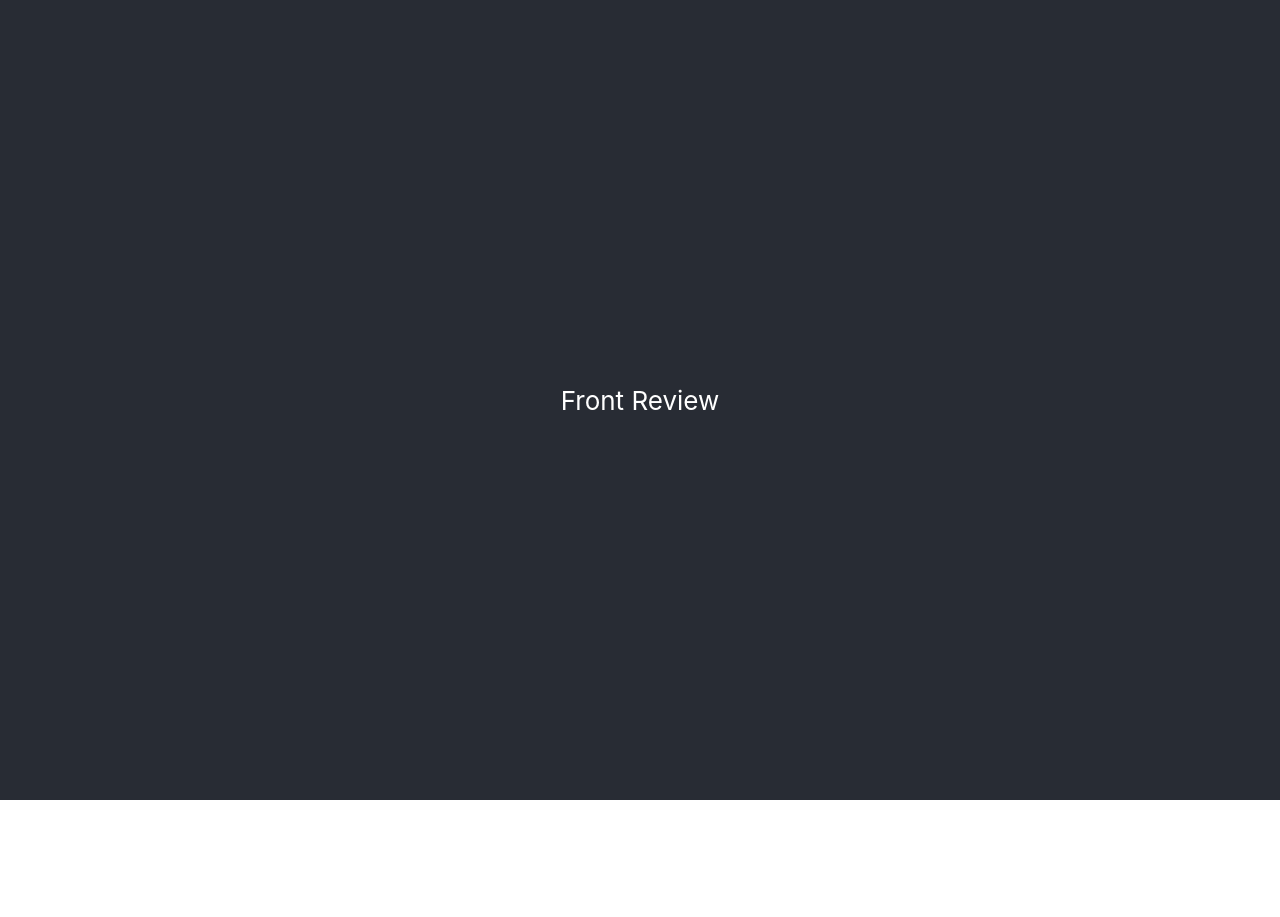
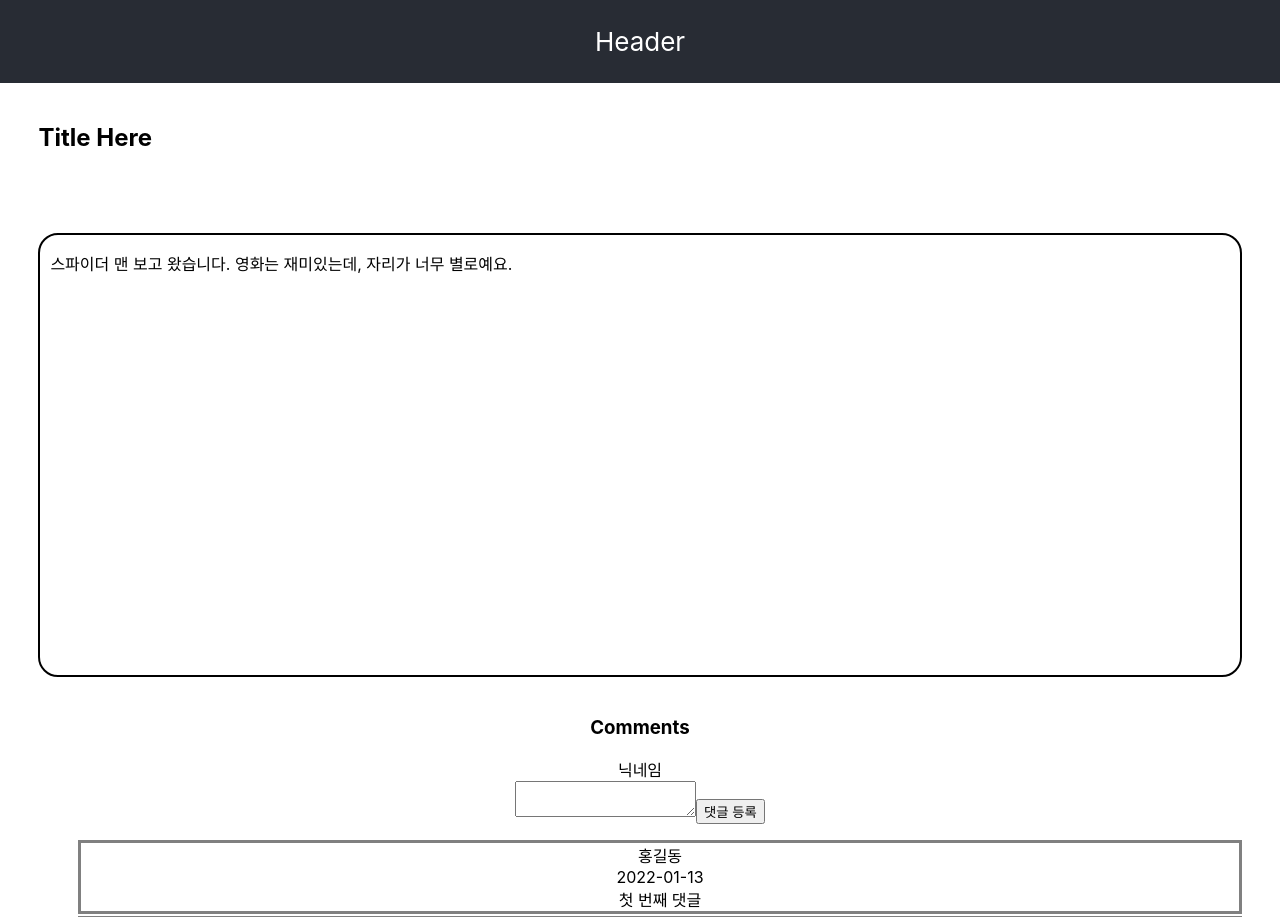
Before and after one commit to JeongIn37/SightBySight, a React (Create React App) app: page / in a window 1280 px wide. Shown: the top 917 px of the page. Before the commit the page ends 800 px from the top, so only its background shows below. Built offline with nearby package versions, Linux system fonts and the light colour scheme.

Commit message:
Add: review page layout

```diff
--- a/src/App.css
+++ b/src/App.css
@@ -15,7 +15,8 @@
 
 .App-header {
   background-color: #282c34;
-  min-height: 100vh;
+  /*min-height: 100vh;*/
+  height: 3%;
   display: flex;
   flex-direction: column;
   align-items: center;
--- a/src/App.js
+++ b/src/App.js
@@ -1,15 +1,21 @@
 import logo from './logo.svg';
 import './App.css';
+import { Review } from './review/index.js'
+
 
 function App() {
   return (
     <div className="App">
       <header className="App-header">
         <p>
-          Front Review
+          Header
         </p>
 
       </header>
+
+      <div>
+        <Review />
+      </div>
     </div>
   );
 }
--- /dev/null
+++ b/src/review/ReviewMain.js
@@ -0,0 +1,74 @@
+import React, {Component} from 'react';
+import './reviewMain.css';
+import SingleComment from './SingleComment';
+
+class ReviewMain extends Component{
+    constructor(props){
+        super(props);
+        this.state = {
+            comments: [
+                {
+                    uuid: 1,
+                    writer: "홍길동",
+                    date: "2022-01-13",
+                    content: "첫 번째 댓글"
+                },
+                {
+                    uuid: 2,
+                    writer: "크로플",
+                    date: "2022-01-14",
+                    content: "크로플 먹고 싶어요"
+                }
+            ]
+        }
+
+        this.addComment = this.addComment.bind(this);
+    }
+
+    addComment(){
+        let value = document.querySelector('#newComment').value;
+        this.setState({comments: [...this.state.comments, {
+            uuid: this.state.comments.length + 1,
+            writer: '사용자 닉네임',
+            date: new Date().toISOString().slice(0,10),
+            content: value
+        }]})
+    }
+
+    render(){
+
+        return (
+            <div className='ReviewMain'>
+                <br/>
+                <div className='ReviewTitle'>
+                    <h2>Title Here</h2>
+                </div>
+                <br/>
+                <div className='ReviewParagraph'>
+                    <p>스파이더 맨 보고 왔습니다. 영화는 재미있는데, 자리가 너무 별로예요.</p>
+                </div>
+                <br/>
+                <h3>Comments</h3>
+                <div className='ReviewComments'>
+                    <div>
+                        <div>닉네임</div>
+                        <div id='wirteComment'>
+                            <textarea id='newComment'></textarea>
+                            <button id='addComment' onClick={this.addComment}>댓글 등록</button>
+                        </div>
+                        <ul id='commentList'>
+                            {
+                                this.state.comments.map(comment => {
+                                    return <SingleComment key={comment.uuid} comment={comment}/>
+                                })
+                            }
+
+                        </ul>
+                    </div>
+                </div>
+            </div>
+        )
+    }
+}
+
+export default ReviewMain;
--- /dev/null
+++ b/src/review/SingleComment.js
@@ -0,0 +1,11 @@
+import React from "react";
+
+export default function SingleComment({comment}){
+    return(
+        <div className='comment'>
+            <div className='writer'>{comment.writer}</div>
+            <div className='date'>{comment.date}</div>
+            <div className='content'>{comment.content}</div>
+        </div>
+    )
+}
--- /dev/null
+++ b/src/review/index.js
@@ -0,0 +1 @@
+export {default as Review} from './ReviewMain';
--- /dev/null
+++ b/src/review/reviewMain.css
@@ -0,0 +1,26 @@
+.ReviewTitle{
+    text-align: left;
+    height: 10vh;
+    margin-left: 3vw;
+}
+
+.ReviewParagraph {
+    text-align: left;
+    border: 2px solid;
+    background-color: white;
+    margin-top: 10px;
+    margin-left: 3vw;
+    margin-right: 3vw;
+    padding-left: 10px;
+    padding-right: 10px;
+    height: 55vh;
+    border-radius: 20px;
+}
+
+.comment{
+    border: 3px solid gray;
+    margin-top: 2px;
+    margin-bottom: 2px;
+    margin-left: 3vw;
+    margin-right: 3vw;
+}
```
Also changed, not shown: src/review/test_image.png (added), 1 other file (tests, documents, lock files or other folders).
